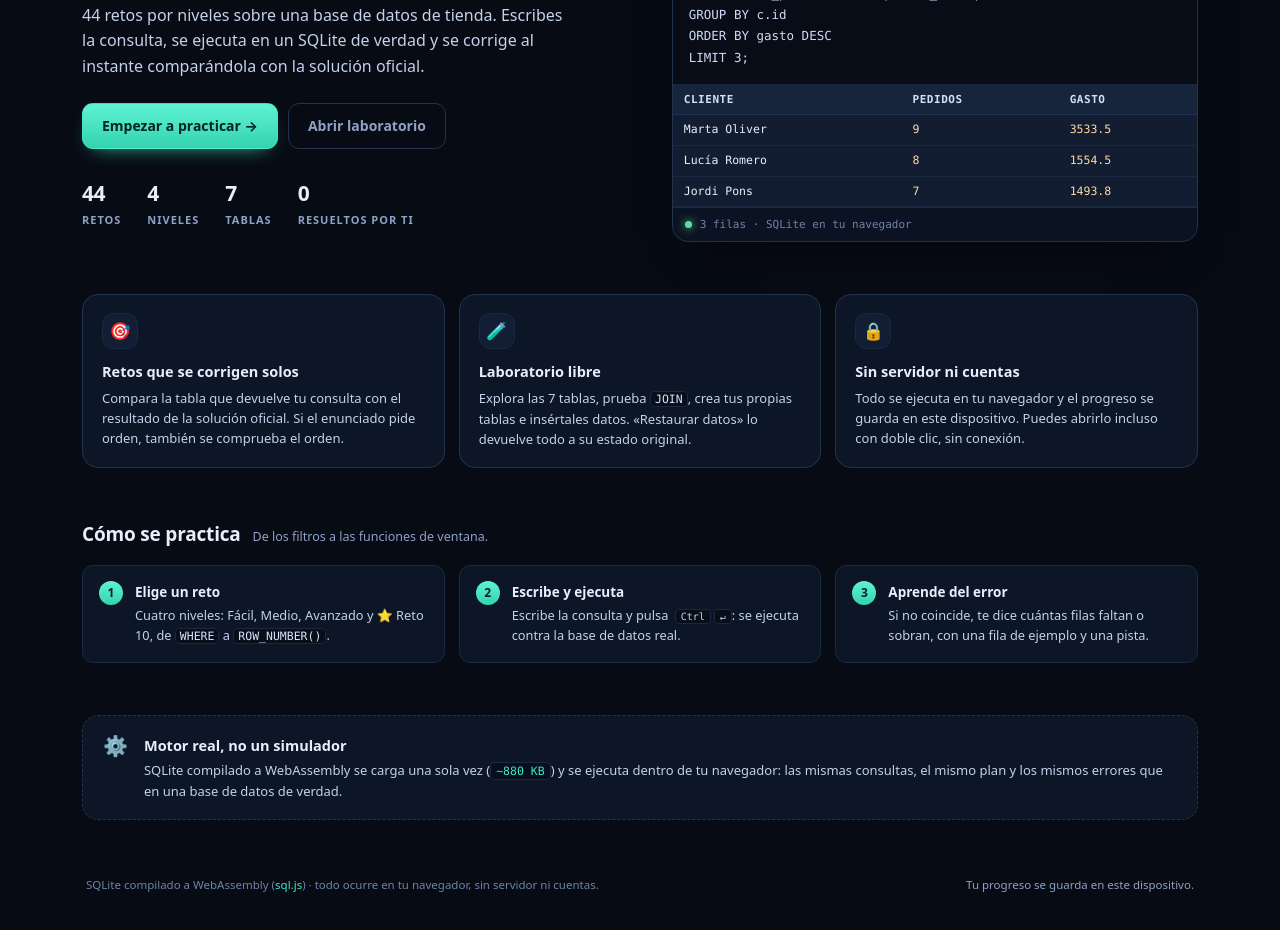
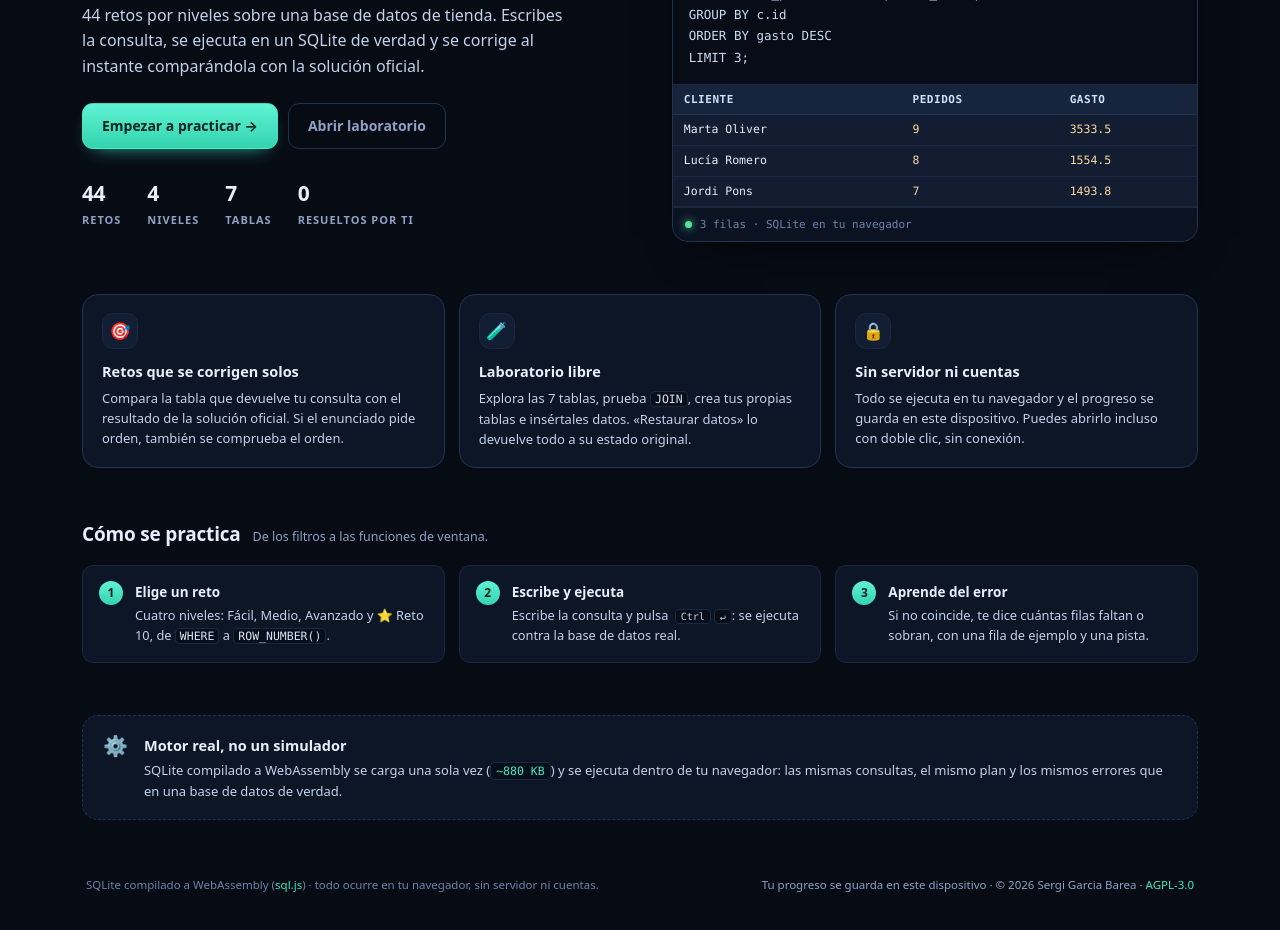
Before and after one commit to sergarb1/sqlab, a plain HTML site: page index.html in a window 1280 px wide. Shown: the part 281-1211 px from the top of the page. Drawn offline with Linux system fonts and the light colour scheme.

Commit message:
Publica el proyecto bajo AGPL-3.0 con autoría de Sergi Garcia Barea
Añade el texto íntegro de la licencia, cabeceras de copyright en los archivos
propios, el aviso en el README y el crédito con enlace a la licencia en el pie
de la portada y de la aplicación.

```diff
--- a/app.js
+++ b/app.js
@@ -1,6 +1,10 @@
 /*
  * SQLab · aplicación
  * Motor SQLite real (sql.js / WebAssembly) + retos autocorregidos en el navegador.
+ *
+ * Copyright (C) 2026 Sergi Garcia Barea
+ * Licencia: GNU Affero General Public License v3.0 o posterior (AGPL-3.0-or-later).
+ * Texto completo en LICENSE · https://www.gnu.org/licenses/agpl-3.0.html
  */
 (function () {
   'use strict';
--- a/data.js
+++ b/data.js
@@ -2,6 +2,10 @@
  * SQLab · datos
  * Esquema + datos de ejemplo (tienda.db) y catálogo de retos.
  * Se puede cargar tanto en el navegador (window.SQLAB_DATA) como en Node.
+ *
+ * Copyright (C) 2026 Sergi Garcia Barea
+ * Licencia: GNU Affero General Public License v3.0 o posterior (AGPL-3.0-or-later).
+ * Texto completo en LICENSE · https://www.gnu.org/licenses/agpl-3.0.html
  */
 (function (root) {
   'use strict';
--- a/index.html
+++ b/index.html
@@ -1,4 +1,10 @@
 <!DOCTYPE html>
+<!--
+  SQLab · laboratorio de práctica de SQL
+  Copyright (C) 2026 Sergi Garcia Barea
+  Licencia: GNU Affero General Public License v3.0 o posterior (AGPL-3.0-or-later).
+  Texto completo en LICENSE. Fuente: https://github.com/sergarb1/sqlab
+-->
 <html lang="es" data-theme="dark">
 <head>
 <meta charset="utf-8">
@@ -143,7 +149,7 @@ LIMIT 3;</pre>
 
   <footer class="page-foot">
     <span>SQLite compilado a WebAssembly (<a href="https://sql.js.org" target="_blank" rel="noreferrer">sql.js</a>) · todo ocurre en tu navegador, sin servidor ni cuentas.</span>
-    <span class="muted">Tu progreso se guarda en este dispositivo.</span>
+    <span class="muted">Tu progreso se guarda en este dispositivo · © 2026 Sergi Garcia Barea · <a href="https://www.gnu.org/licenses/agpl-3.0.html" target="_blank" rel="noreferrer">AGPL-3.0</a></span>
   </footer>
 </main>
 
@@ -229,7 +235,7 @@ LIMIT 3;</pre>
 
     <footer class="page-foot">
       <span>SQLite compilado a WebAssembly (<a href="https://sql.js.org" target="_blank" rel="noreferrer">sql.js</a>) · todo ocurre en tu navegador, sin servidor ni cuentas.</span>
-      <span class="muted">Tu progreso se guarda en este dispositivo.</span>
+      <span class="muted">Tu progreso se guarda en este dispositivo · © 2026 Sergi Garcia Barea · <a href="https://www.gnu.org/licenses/agpl-3.0.html" target="_blank" rel="noreferrer">AGPL-3.0</a></span>
     </footer>
   </section>
 </main>
--- a/styles.css
+++ b/styles.css
@@ -1,4 +1,7 @@
-/* ─────────────  SQLab · estilos  ───────────── */
+/* ─────────────  SQLab · estilos  ─────────────
+   Copyright (C) 2026 Sergi Garcia Barea
+   Licencia: GNU Affero General Public License v3.0 o posterior (AGPL-3.0-or-later).
+   Texto completo en LICENSE · https://www.gnu.org/licenses/agpl-3.0.html */
 
 :root {
   color-scheme: dark;
```
Also changed, not shown: 2 other files.
